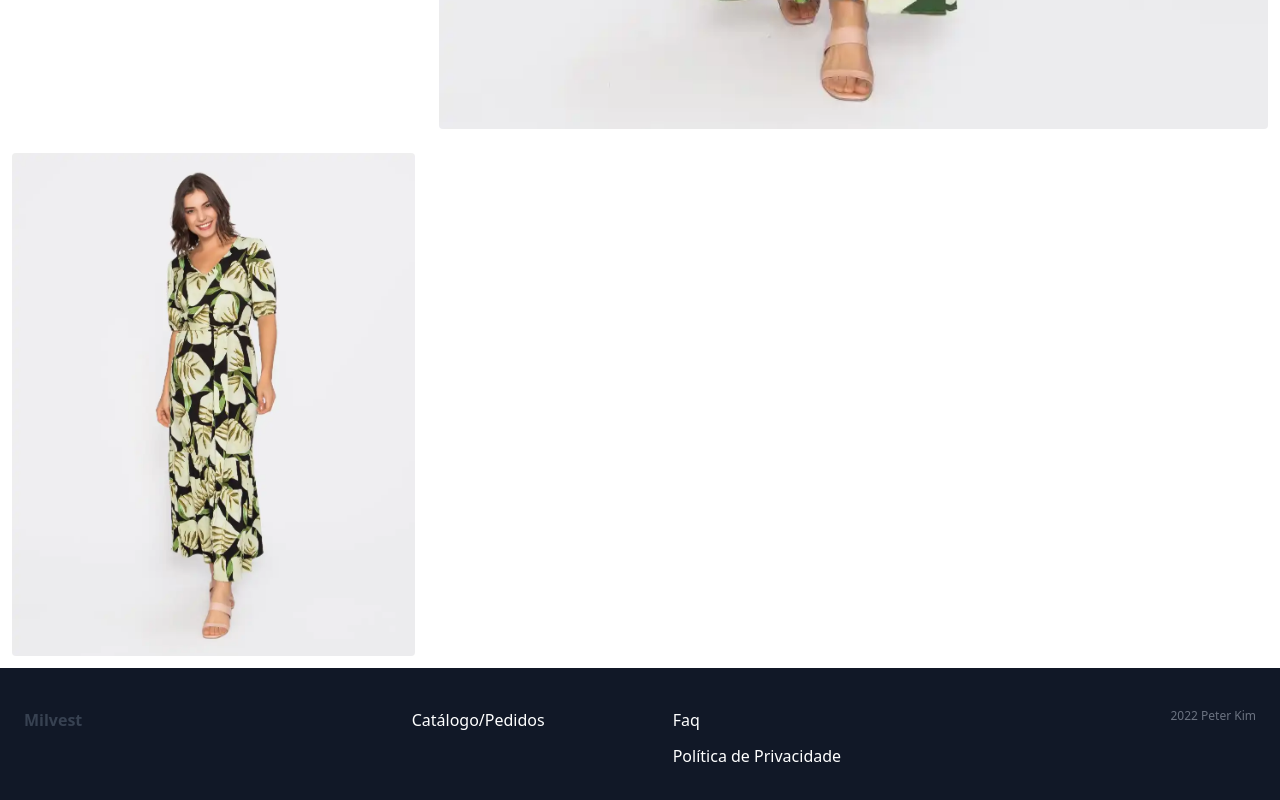
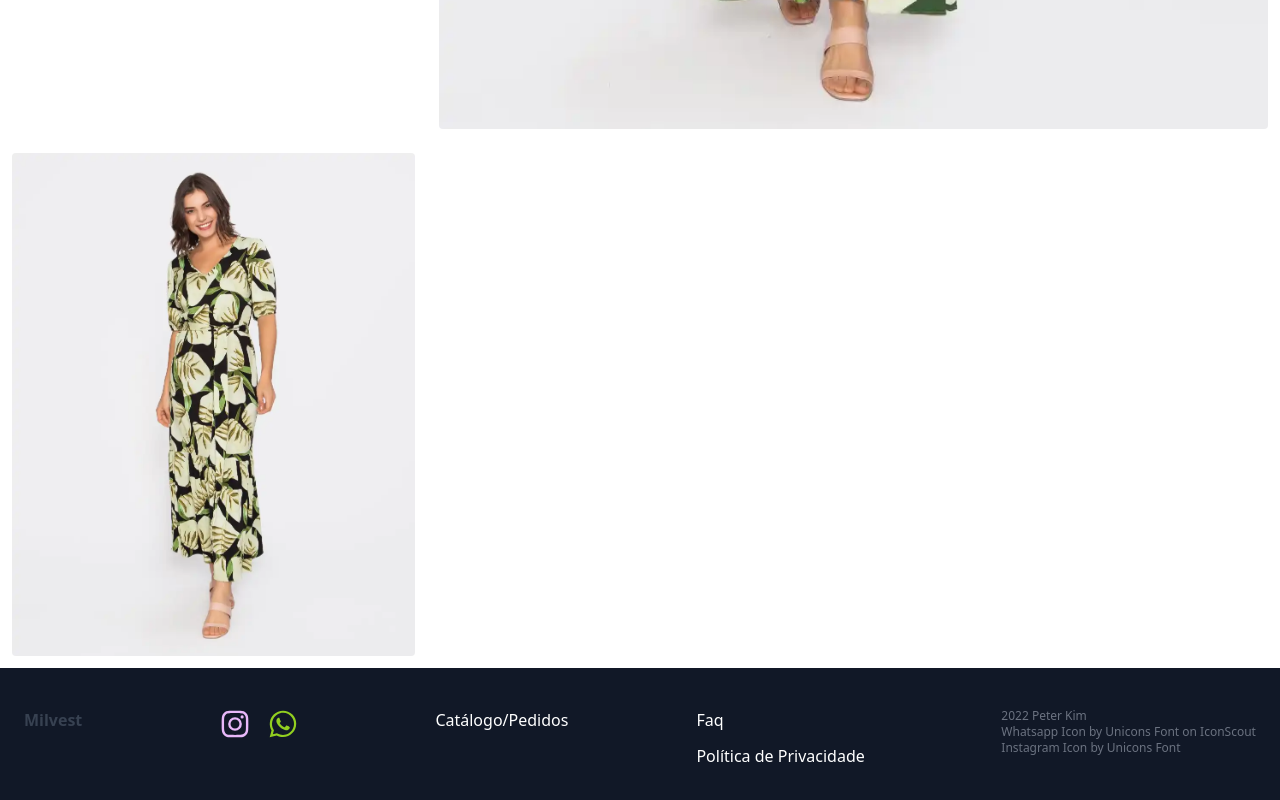
Before and after one commit to balaclavaboyz/milvest_tailwind, a React (Create React App) app: page / in a window 1280 px wide. Shown: the part 7244-8044 px from the top of the page. Built offline with nearby package versions, Linux system fonts and the light colour scheme.

Commit message:
added credits to svgs and changed icon for social

```diff
--- a/src/components/Footer.jsx
+++ b/src/components/Footer.jsx
@@ -1,5 +1,6 @@
 import React from "react";
-import logo from "../img/logo.webp";
+import instagram from "../img/black_instagram.svg";
+import whatsapp from "../img/black_whatsapp.svg";
 
 export default function Footer() {
   return (
@@ -9,14 +10,18 @@ export default function Footer() {
           <div className="flex flex-col items-center justify-between">
             {/* logo da milvest */}
             <p className="font-bold text-gray-700">Milvest</p>
-            <div className="flex justify-center space-x-4">
-              <a href="#">
-                <img src="" alt="" />
-                {/* socal instagram */}
-                <img src="" alt="" />
-                {/* whatsapp */}
-              </a>
-            </div>
+          </div>
+          <div className="flex justify-center space-x-4">
+            <a href="https://www.instagram.com/milvest_oficial/">
+              <img
+                src={instagram}
+                alt="link para instagram da milvest"
+                className="w-8"
+              />
+            </a>
+            <a href="https://wa.me/5511942419476">
+              <img src={whatsapp} alt="link para whatsapp" className="w-8" />
+            </a>
           </div>
 
           {/* list of links */}
@@ -39,7 +44,31 @@ export default function Footer() {
             </div>
           </div>
 
-          <div className="hidden text-xs text-gray-500 md:block">2022 Peter Kim</div>
+          <div className="flex flex-col text-xs text-gray-500 md:block">
+            <p>2022 Peter Kim</p>
+            <div>
+              <a href="https://iconscout.com/icons/whatsapp" target="_blank">
+                Whatsapp Icon
+              </a>{" "}
+              by{" "}
+              <a href="https://iconscout.com/contributors/unicons">
+                Unicons Font
+              </a>{" "}
+              on <a href="https://iconscout.com">IconScout</a>
+            </div>
+            <div>
+              <a href="https://iconscout.com/icons/instagram" target="_blank">
+                Instagram Icon
+              </a>{" "}
+              by{" "}
+              <a
+                href="https://iconscout.com/contributors/unicons"
+                target="_blank"
+              >
+                Unicons Font
+              </a>
+            </div>
+          </div>
         </div>
       </footer>
     </section>
```
Also changed, not shown: src/img/black_instagram.svg (added), src/img/black_whatsapp.svg (added).
